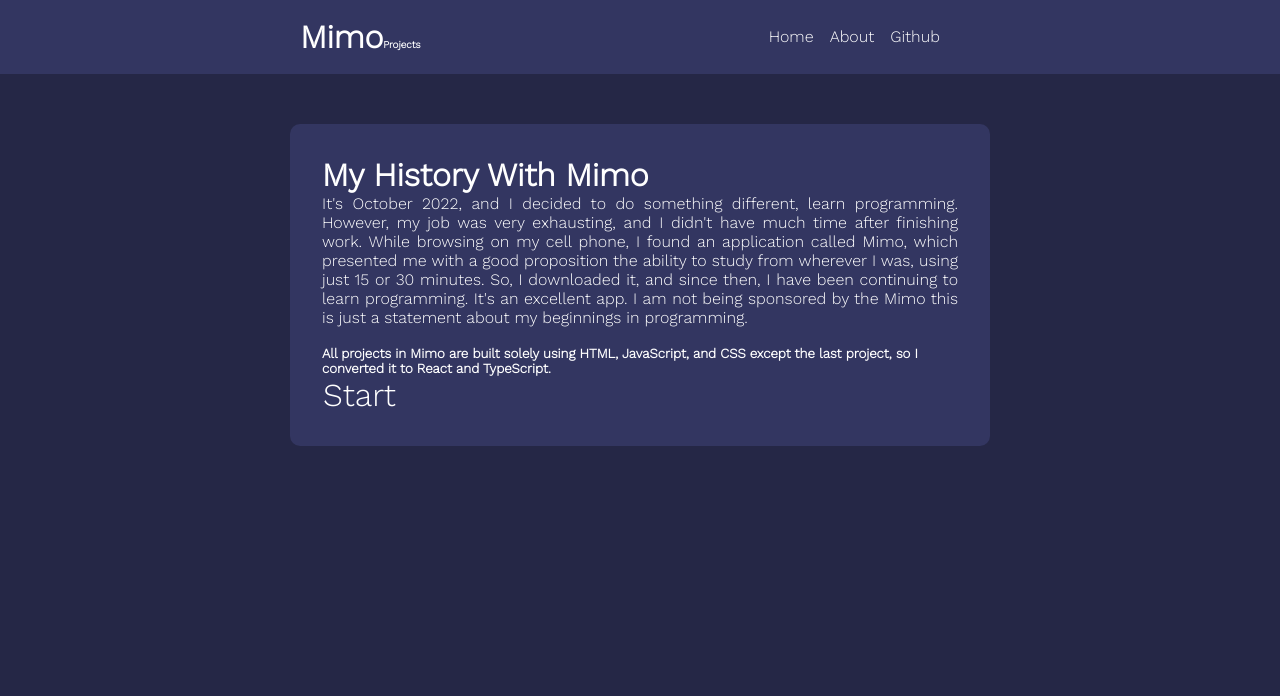
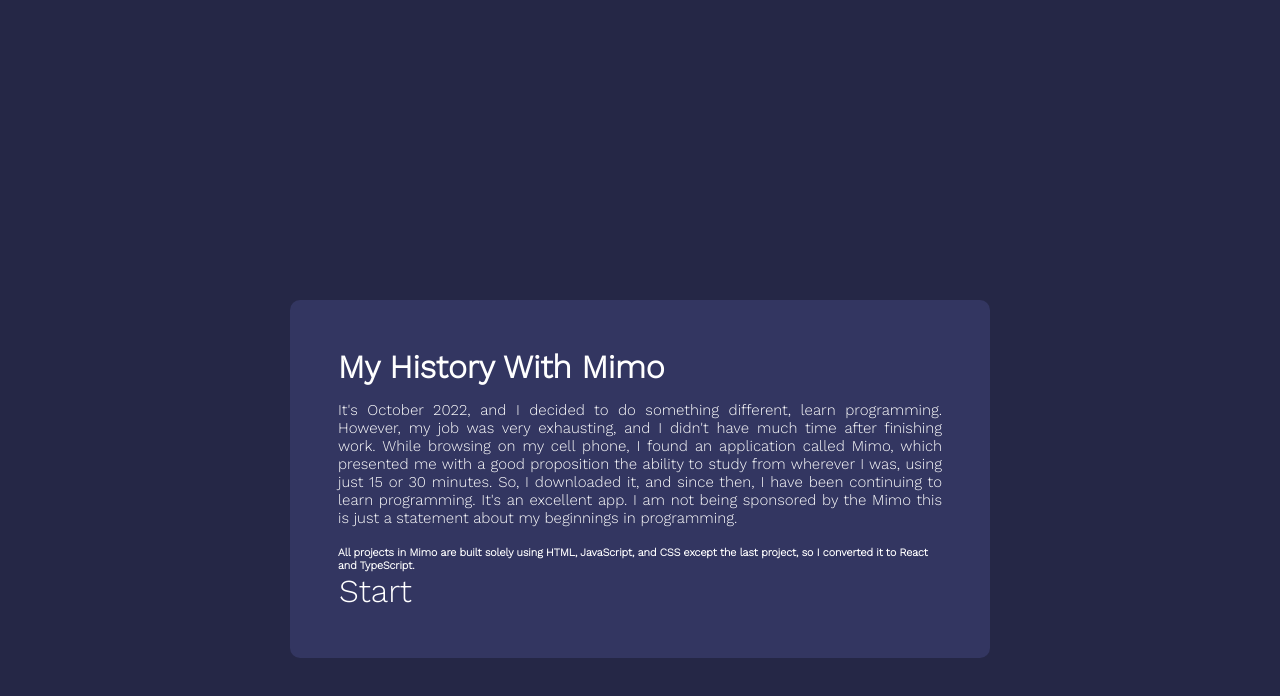
Before and after one commit to ViniciusRiosYahagi/mimo_projects, a React (Vite) app: page / in a window 1280 px wide. Shown: the top 696 px of the page. Built offline with nearby package versions, Linux system fonts and the light colour scheme.

Commit message:
Correção de Bugs
Troca de link

```diff
--- a/src/Components/Header/Header.tsx
+++ b/src/Components/Header/Header.tsx
@@ -16,7 +16,7 @@
         <div className={styles.header_menu}>
           <ul>
             <li>
-              <Link to="/" className={styles.options}>
+              <Link to="/projects/1" className={styles.options}>
                 Home
               </Link>
             </li>
--- a/src/Components/Layout/Layout.tsx
+++ b/src/Components/Layout/Layout.tsx
@@ -3,7 +3,6 @@
 import Header from "../Header/Header";
 import Card from "../Card/Card";
 import styles from "./Layout.module.scss"
-import ProjectsMenu from "../ProjectsMenu/ProjectsMenu";
 
 type LayoutProps = {
   children: React.ReactNode
--- a/src/index.scss
+++ b/src/index.scss
@@ -7,7 +7,6 @@
 }
 
 body, html {
-  height: 100vh;
   background-color: #252746;
   font-family: "Work Sans", sans-serif;
 }
--- a/src/page/Home.tsx
+++ b/src/page/Home.tsx
@@ -1,11 +1,8 @@
-import Header from "../Components/Header/Header";
 import styles from "../../styles/Home.module.scss";
 import { Link } from "react-router-dom";
 
 export default function Home() {
   return (
-    <>
-      <Header />
       <main className={styles.home_div}>
         <div className={styles.home_content}>
           <h1>My History With Mimo</h1>
@@ -21,15 +18,14 @@
             beginnings in programming.
           </p>
           <br />
-          <h5>
+          <h6>
             All projects in Mimo are built solely using HTML, JavaScript, and
             CSS except the last project, so I converted it to React and TypeScript.
-          </h5>
+          </h6>
           <Link to="/projects/1" className={styles.home_link}>
             Start
           </Link>
         </div>
       </main>
-    </>
   );
 }
--- a/styles/About.module.scss
+++ b/styles/About.module.scss
@@ -1,4 +1,6 @@
 .about_content {
+  position: relative;
+  top: 200px;
   div {
     display: flex;
     flex-direction: column;
--- a/styles/Home.module.scss
+++ b/styles/Home.module.scss
@@ -1,17 +1,18 @@
 .home_div {
-  display: flex;
-  justify-content: center;
-  align-items: center
+  position: relative;
+  top: 250px;
 }
 
 .home_content {
   width: 700px;
   text-align: start;
-  padding: 2em;
+  padding: 3em;
   border-radius: 10px;
   color: #fff;
   background-color: #333661;
   p {
+    margin-top: 15px;
+    font-size: 15px;
     text-align: justify;
   }
   .home_link {
```
